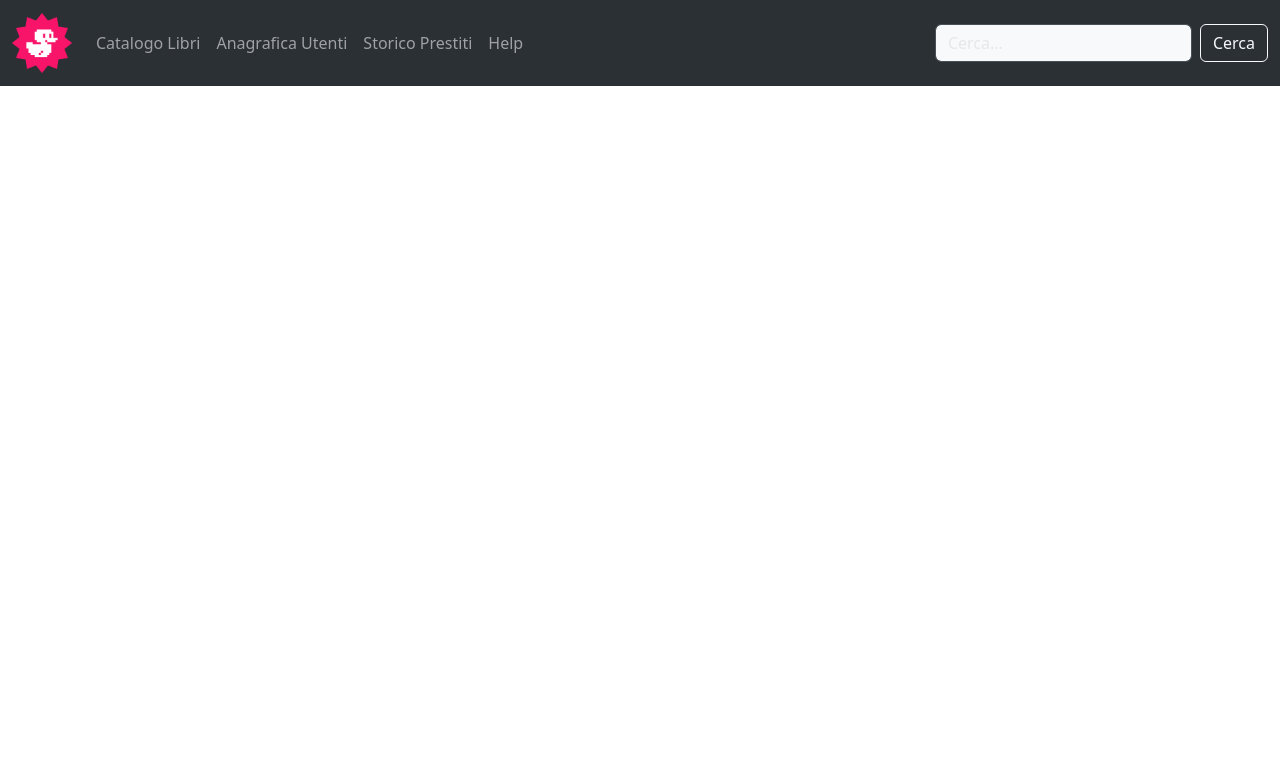
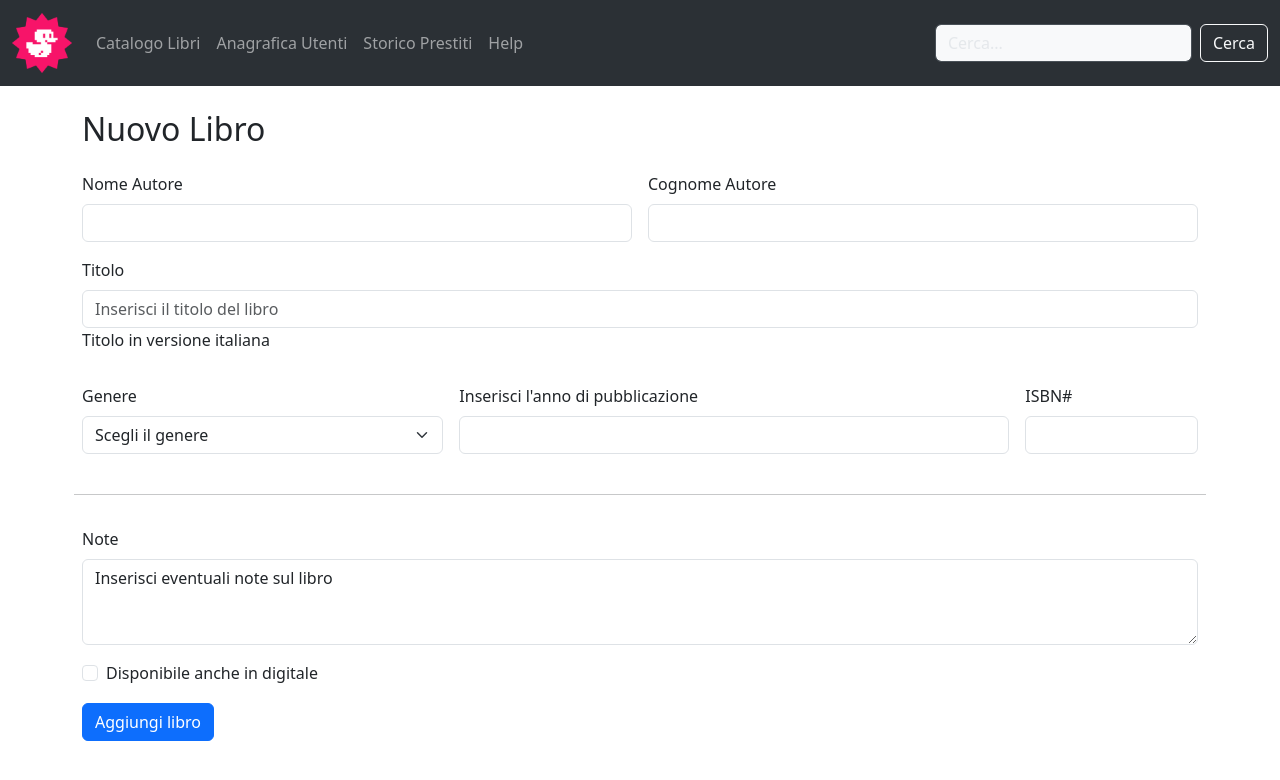
Before and after one commit to giuseppegenovatp/html-css-bootstrap-dashboard, a plain HTML site: page add-book.html in a window 1280 px wide. Drawn offline with nearby package versions, Linux system fonts and the light colour scheme.

Commit message:
feat: add structure base for "add book page"

```diff
--- a/add-book.html
+++ b/add-book.html
@@ -52,6 +52,59 @@
     </header>
 
     <main>
+        <div class="container">
+            <h2 class="my-4">Nuovo Libro</h2>
+            <form class="row g-3">
+                <div class="col-6 col-md-6">
+                  <label for="nome_autore" class="form-label">Nome Autore</label>
+                  <input type="text" class="form-control" id="nome_autore">
+                </div>
+                <div class="col-6 col-md-6">
+                  <label for="cognome_autore" class="form-label">Cognome Autore</label>
+                  <input type="password" class="form-control" id="cognome_autore">
+                </div>
+                <div class="col-12">
+                  <label for="titolo_del_libro" class="form-label">Titolo</label>
+                  <input type="text" class="form-control" id="titolo_del_libro" placeholder="Inserisci il titolo del libro">
+                  <p class="fw-light">Titolo in versione italiana</p>
+                </div>
+                <div class="col-md-4">
+                    <label for="categoria_libro" class="form-label">Genere</label>
+                    <select id="categoria_libro" class="form-select" placeholder="Inserisci il genere">
+                      <option selected>Scegli il genere</option>
+                      <option>Fantasy</option>
+                      <option>Horror</option>
+                      <option>Crime</option>
+                    </select>
+                  </div>
+                <div class="col-md-6">
+                  <label for="data_publ" class="form-label">Inserisci l'anno di pubblicazione</label>
+                  <input type="number" class="form-control" id="data_publ">
+                </div>
+                <div class="col-md-2 mb-4">
+                  <label for="codice_isbn" class="form-label">ISBN#</label>
+                  <input type="text" class="form-control" id="codice_isbn" required="#">
+                </div>
+                <hr>
+
+                <div class="col-12">
+                    <div class="mb-2">
+                        <label for="note" class="form-label">Note</label>
+                        <textarea class="form-control" id="note" rows="3">Inserisci eventuali note sul libro</textarea>
+                      </div>
+                  <div class="form-check mt-3">
+                    <input class="form-check-input" type="checkbox" id="gridCheck">
+                    <label class="form-check-label" for="gridCheck">
+                      Disponibile anche in digitale
+                    </label>
+                  </div>
+                </div>
+                <div class="col-12">
+                  <button type="submit" class="btn btn-primary">Aggiungi libro</button>
+                </div>
+              </form>
+        </div>
+
 
 
     </main>
```
